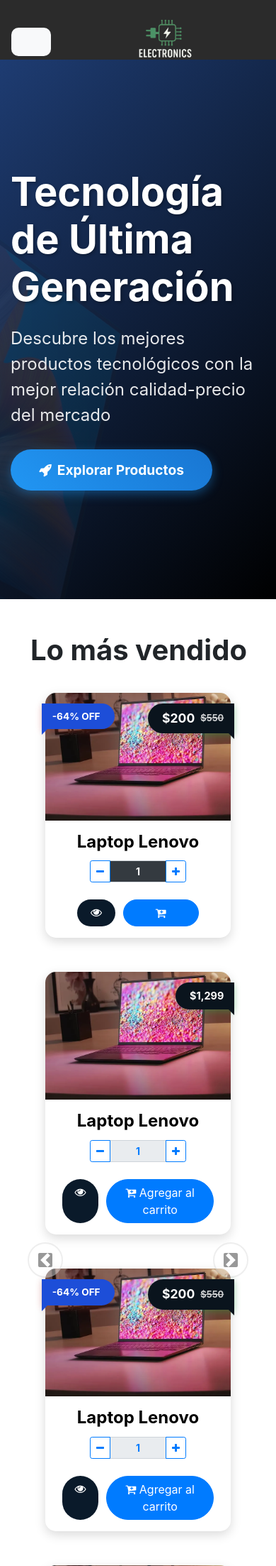
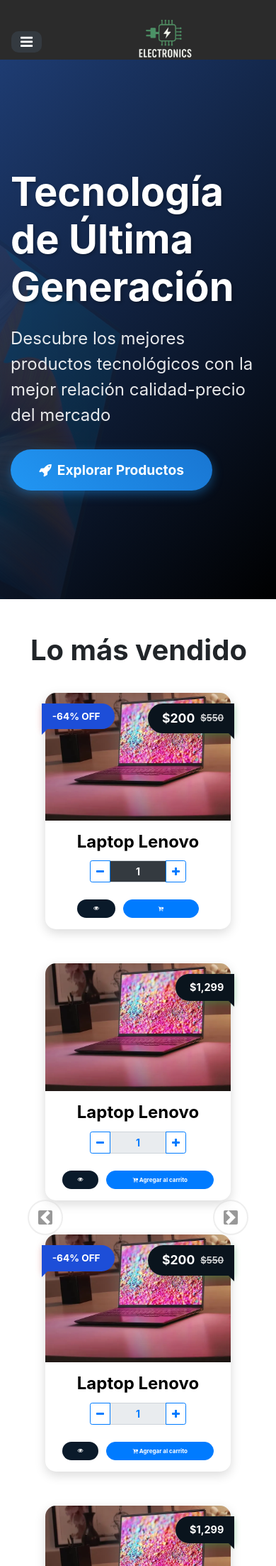
Before and after one commit to GMYA07/TiendaElectronica, a PHP site: page /index.php?ruta=inicio in a window 390 px wide. Shown: the top 2206 px of the page at 71% size. Run offline with PHP 8.4, Linux system fonts and the light colour scheme; some libraries are stand-ins or nearby versions.

Commit message:
se inicio los estilos responsivos

```diff
--- a/Assets/css/style.css
+++ b/Assets/css/style.css
@@ -606,11 +643,15 @@
 
 .contenedorBotonesBotCard{
     gap: 5%;
+
 }
+
 
 .contenedorBotonesBotCard a {
     width: 5rem;
     border-radius: 50px;
+    font-size: clamp(0.3rem, 0.5rem, 1rem) !important;
+    font-weight: bold;
 }
 
 .contenedorBotonesBotCard-botonVer{
--- a/php/redireccion/redireccion.php
+++ b/php/redireccion/redireccion.php
@@ -4,7 +4,8 @@ $rutasPermitidas = [
     'inicio' => './views/principal/principal.php',
     'administracion' => './controller/productosController.php',
     'catalogo' => './views/catalogo/celular.php',
-    'dashboard' => './views/dashboard/dashboard.php'
+    'dashboard' => './views/dashboard/dashboard.php',
+    'producto' => './views/producto/producto.php'
 ];
 
 $ruta = $_GET['ruta'] ?? 'inicio';
--- a/views/cabecera/cabecera.php
+++ b/views/cabecera/cabecera.php
@@ -1,7 +1,7 @@
 <nav class="navbar navbar-expand-lg">
     <div class="container-fluid contenedorMenu">
-        <button class="navbar-toggler bg-light" type="button" data-toggle="collapse" data-target="#navbarSupportedContent" aria-controls="navbarSupportedContent" aria-expanded="false" aria-label="Toggle navigation">
-            <span class="navbar-toggler-icon"></span>
+        <button class="navbar-toggler bg-dark" type="button" data-toggle="collapse" data-target="#navbarSupportedContent" aria-controls="navbarSupportedContent" aria-expanded="false" aria-label="Toggle navigation">
+           <i class="fa fa-bars" aria-hidden="true" style="color: white;"></i>
         </button>
         <a class="navbar-brand contenedorLogo" href="./index.php?ruta=inicio">
             <img class="logoNav" src="./Assets/img/logoEmpresa.png" alt="">
--- a/views/principal/principal.php
+++ b/views/principal/principal.php
@@ -31,7 +31,7 @@
         <div class="carousel-item active">
             <div class="container-fluid w-75">
                 <div class="row">
-                    <div class="col my-4 d-flex justify-content-center align-items-center">
+                    <div class="col-12 col-md-6 col-lg-3 my-4 d-flex justify-content-center align-items-center">
                         <div class="card border-0" style="width: 100%; min-width: 12rem; max-width: 24rem; min-height: 100%;">
                             <div class="discount-badge">-64% OFF</div>
                             <div class="price-badge">
@@ -64,7 +64,7 @@
                             </div>
                         </div>
                     </div>
-                    <div class="col my-4 d-flex justify-content-center align-items-center">
+                    <div class="col-12 col-md-6 col-lg-3 my-4 d-flex justify-content-center align-items-center">
                         <div class="card border-0" style="width: 100%; min-width: 12rem; max-width: 24rem; min-height: 100%;">
                             <div class="price-badge">$1,299</div>
                             <img src="./Assets/img/productos/laptopLenovo.jpg" class="card-img-top product-image" style="height: 180px; border-radius: 15px 15px 0 0 ;" alt="...">
@@ -93,7 +93,7 @@
                             </div>
                         </div>
                     </div>
-                    <div class="col my-4 d-flex justify-content-center align-items-center">
+                    <div class="col-12 col-md-6 col-lg-3 my-4 d-flex justify-content-center align-items-center">
                         <div class="card border-0" style="width: 100%; min-width: 12rem; max-width: 24rem; min-height: 100%;">
                             <div class="discount-badge">-64% OFF</div>
                             <div class="price-badge">
@@ -126,7 +126,7 @@
                             </div>
                         </div>
                     </div>
-                    <div class="col my-4 d-flex justify-content-center align-items-center">
+                    <div class="col-12 col-md-6 col-lg-3 my-4 d-flex justify-content-center align-items-center">
                         <div class="card border-0" style="width: 100%; min-width: 12rem; max-width: 24rem; min-height: 100%;">
                             <div class="price-badge">$1,299</div>
                             <img src="./Assets/img/productos/laptopLenovo.jpg" class="card-img-top product-image" style="height: 180px; border-radius: 15px 15px 0 0 ;" alt="...">
```
Also changed, not shown: other parts of Assets/css/style.css (+54 -10 lines).
